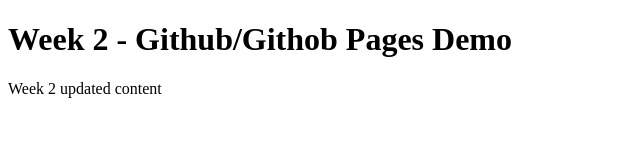
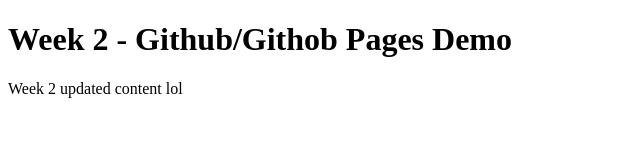
Before and after one commit to LUGC-ozenderm/JavaScript, a plain HTML site: page index.html in a window 1280 px wide. Shown: the full height of the page, 0-640 px from the left. Drawn offline with Linux system fonts and the light colour scheme.

Commit message:
updated index.html

```diff
--- a/index.html
+++ b/index.html
@@ -9,7 +9,7 @@
 
 <body>
     <h1>Week 2 - Github/Githob Pages Demo</h1>
-    <p>Week 2 updated content</p>
+    <p>Week 2 updated content lol</p>
 </body>
 
 </html>
```
